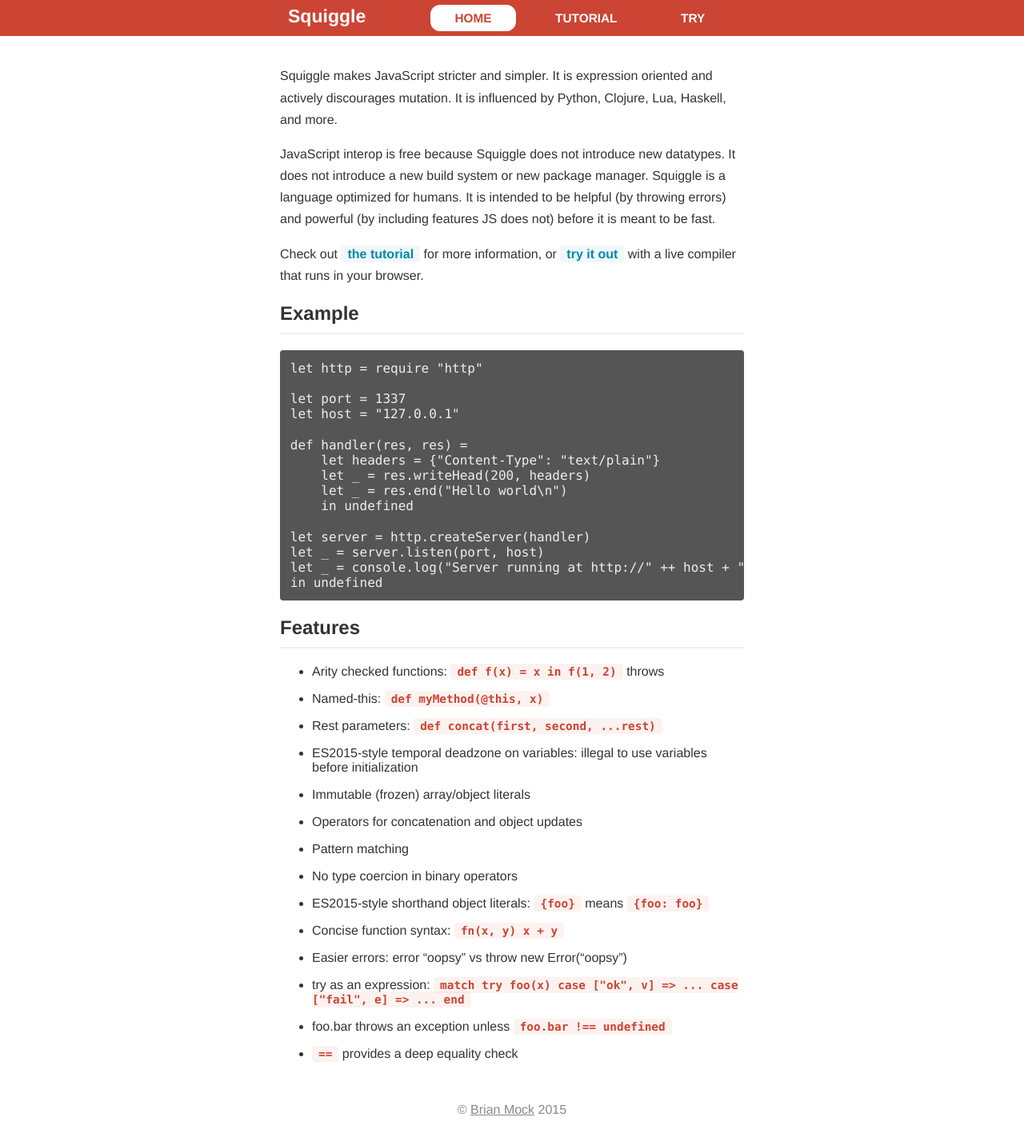
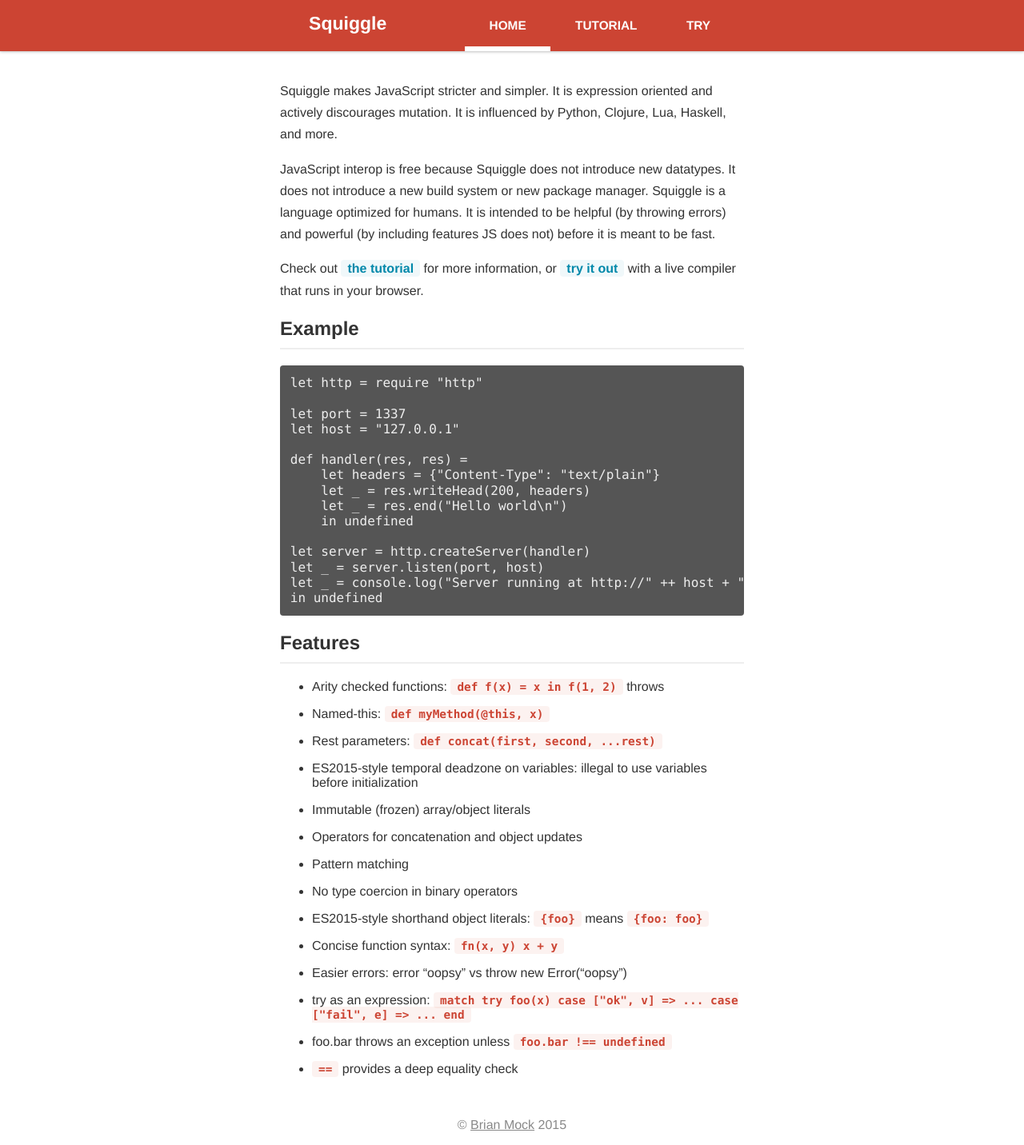
Before and after one commit to squiggle-lang/squiggle-lang.org, a Jekyll site: the page built from index.md, in a window 1280 px wide. Shown: the whole page at 80% size. Built offline with Jekyll 4.4.1, drawn with Linux system fonts in a browser that asks for light colours.

Commit message:
New navbar

```diff
--- a/_sass/narrow.scss
+++ b/_sass/narrow.scss
@@ -7,25 +7,22 @@
 // A little bit of breathing room to account for rendering differences.
 @media screen and (max-width: ($narrowWidth + 20px)) {
     header {
-        padding: 4px;
+        .header-container {
+            text-align: center;
+        }
 
         nav,
-        nav a,
         .title {
             display: block;
         }
 
         .title {
-            font-size: 1.6em;
-            margin-bottom: 0.3em;
-            margin-right: 0;
+            margin: 0;
         }
 
-        nav a {
-            border-width: 3px;
-            border-radius: 14px;
-            padding-left: 1em;
-            padding-right: 1em;
+        nav {
+            overflow-x: auto;
+            white-space: nowrap;
         }
     }
 }
--- a/_sass/style.scss
+++ b/_sass/style.scss
@@ -45,9 +45,10 @@
 
     color: $fg;
     background: $bg;
-
     font-size: 1.2em;
     padding: 0;
+    box-shadow: 0 0 4px rgba(black, 0.40);
+    position: relative;
 
     .header-container {
         margin: 0 auto;
@@ -68,14 +69,19 @@
         display: inline-block;
     }
 
+    .title {
+        padding: 0.75em 2em;
+    }
+
     nav a {
+        padding: 1.5em 2em;
+    }
+
+    nav a {
+        @include resetLinks;
+
         display: inline-block;
-        margin: 0 0.2em;
-        padding: 0.5em 2em;
-        color: $fg;
-        text-decoration: none;
-        border: 6px solid $bg;
-        border-radius: 18px;
+        margin: 0;
         font-weight: bold;
         text-transform: uppercase;
         font-size: 0.8em;
@@ -83,8 +89,7 @@
         transition: background 0.2s, color 0.2s;
 
         &.focus {
-            background: white;
-            color: $bg;
+            box-shadow: inset 0 -6px 0 white;
         }
 
         &:hover {
--- a/_sass/workspace.scss
+++ b/_sass/workspace.scss
@@ -17,21 +17,12 @@
         border-radius: $radius;
     }
 
-    & > section:nth-child(2) .CodeMirror {
-        // border-left: 1px solid rgba(white, 0.20);
-    }
-
     section {
         flex: 1 1 500px;
 
         margin: $gap;
         margin-bottom: 0;
         margin-right: 0;
-
-        &.code {
-            // background: #263238;
-            // border-top: 1px solid rgba(black, 0.10);
-        }
 
         .console,
         &.code {
@@ -75,14 +66,15 @@
             font-family: $fontCode;
 
             & > * {
-                border-left: 5px solid transparent;
-                box-shadow: 0 1px 0 0 #ddd;
+                // border-left: 5px solid transparent;
+                // box-shadow: 0 1px 0 0 #ddd;
+                border-bottom: 1px solid #ddd;
                 padding: 10px 15px;
             }
 
-            & > .warn  { @include borderAndTextColor(#aa2); }
-            & > .error { @include borderAndTextColor(#c00); }
-            & > .info  { @include borderAndTextColor(#88f); }
+            // & > .warn  { @include borderAndTextColor(#aa2); }
+            // & > .error { @include borderAndTextColor(#c00); }
+            // & > .info  { @include borderAndTextColor(#88f); }
         }
     }
 }
```
